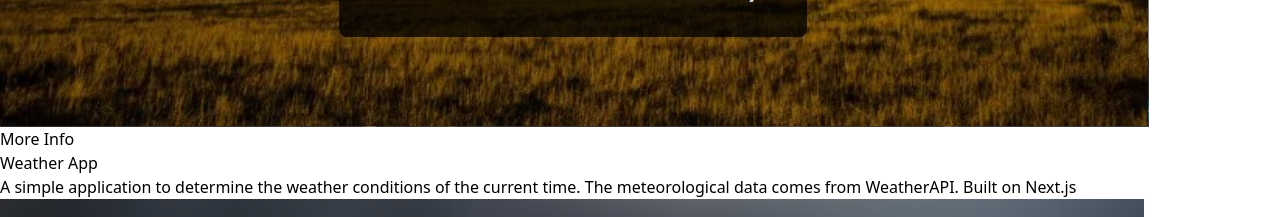
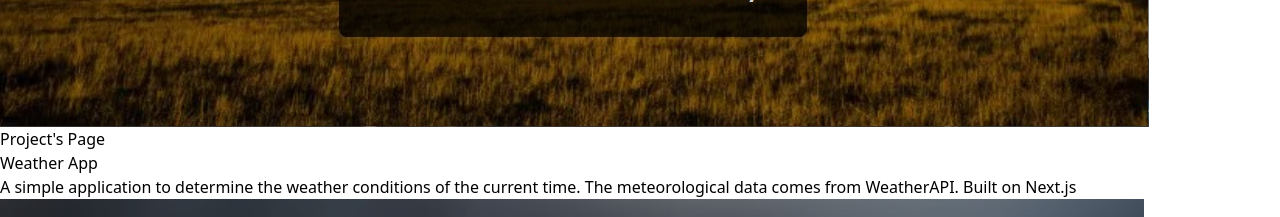
Before and after one commit to Aivazov/welcome-to-tim, a Next.js app: page / in a window 1280 px wide. Shown: the part 3600-3817 px from the top of the page. Built offline with nearby package versions, Linux system fonts and the light colour scheme.

Commit message:
styling Projects section

```diff
--- a/src/components/Projects/Projects.tsx
+++ b/src/components/Projects/Projects.tsx
@@ -59,7 +59,7 @@ export default function Projects({}: Props) {
             className="w-screen h-screen flex-shrink-0 snap-center flex flex-col space-y-5 items-center justify-center p-0 md:p-20"
             // className="w-screen h-screen flex-shrink-0 snap-center flex flex-col space-y-5 items-center justify-center p-0 md:p-20"
           >
-            <div className=" group hover:bg-[#1a243c]/40 ease-in duration-200">
+            <div className="group relative flex cursor-pointer">
               <motion.img
                 initial={{ y: -300, opacity: 0 }}
                 whileInView={{ y: 0, opacity: 1 }}
@@ -67,17 +67,18 @@ export default function Projects({}: Props) {
                 viewport={{ once: true }}
                 src={img}
                 alt="project-image"
-                className="object-cover w-96 h-96 max-sm:w-64 max-sm:h-64 max-md:w-80 max-md:h-80 rounded-lg group-hover:opacity-10 ease-in duration-200"
+                className="object-cover w-96 h-96 max-sm:w-64 max-sm:h-64 max-md:w-80 max-md:h-80 rounded-lg filter group-hover:blur-[2px] hover:brightness-75 transition duration-300 ease-in-out hover:drop-shadow-2xl"
                 // className="object-cover w-96 h-96 max-sm:w-64 max-sm:h-64 max-md:w-80 max-md:h-80 rounded-lg"
               />
-            </div>
 
-            <div className="hidden group-hover:block absolute top-[50%] left-[50%] translate-x-[-50%] translate-y-[-50%]">
-              <Link href={linkToProject} target="_blank">
-                <p className="text-center p-3 rounded-lg bg-white text-gray-700 font-bold cursor-pointer text-lg hover:bg-gray-200">
-                  More Info
-                </p>
-              </Link>
+              <div className="absolute top-[50%] left-[50%] translate-x-[-50%] translate-y-[-50%] opacity-0 group-hover:opacity-80 group-hover:bg-white/95 rounded-full transition duration-300 ease-in-out">
+                {/* <div className="hidden group-hover:block absolute top-[50%] left-[50%] translate-x-[-50%] translate-y-[-50%]"> */}
+                <Link href={linkToProject} target="_blank">
+                  <p className="text-center p-3 rounded-lg bg-white text-gray-700 font-bold cursor-pointer text-lg hover:bg-gray-200 border-gray-800">
+                    Project&apos;s Page
+                  </p>
+                </Link>
+              </div>
             </div>
 
             <div className="space-y-10 px-0 md:px-10 max-w-6xl">
--- a/src/pages/index.tsx
+++ b/src/pages/index.tsx
@@ -61,17 +61,17 @@ const Home: NextPage = () => (
       </section>
 
       {/* Home button */}
-      <Link href="#hero">
-        <footer className="sticky bottom-5 w-full cursor-pointer">
-          <div className="flex items-center justify-end">
+      <footer className="sticky bottom-5 w-full">
+        <div className="flex items-center justify-end">
+          <Link href="#hero">
             <img
               src="/static/circle_up_icon.svg"
               alt="home button"
-              className="w-10 h-10 rounded-full mr-10 hover:bg-gray-700 transition-all duration-300 ease-in-out"
+              className="w-10 h-10 rounded-full mr-10 cursor-pointer hover:bg-gray-700 transition-all duration-300 ease-in-out"
             />
-          </div>
-        </footer>
-      </Link>
+          </Link>
+        </div>
+      </footer>
     </main>
   </div>
 );
```
